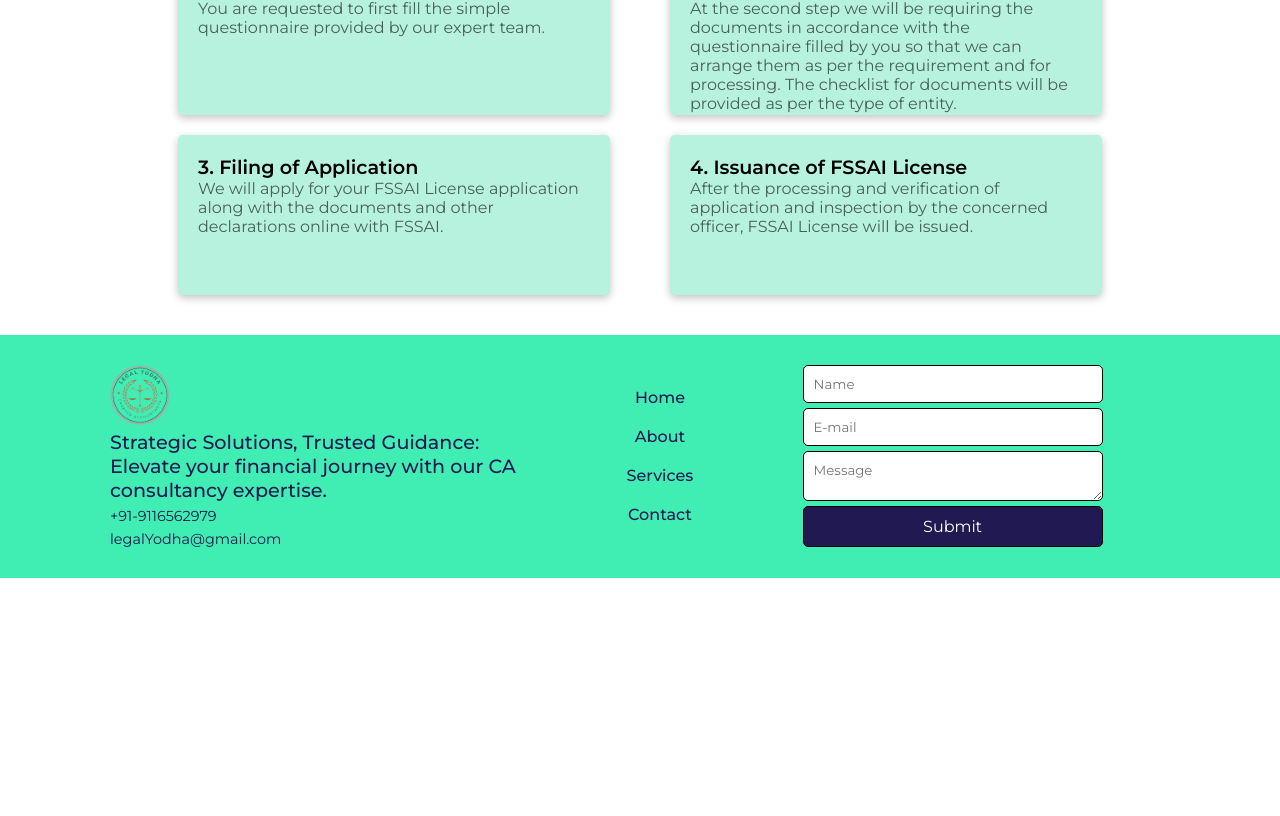
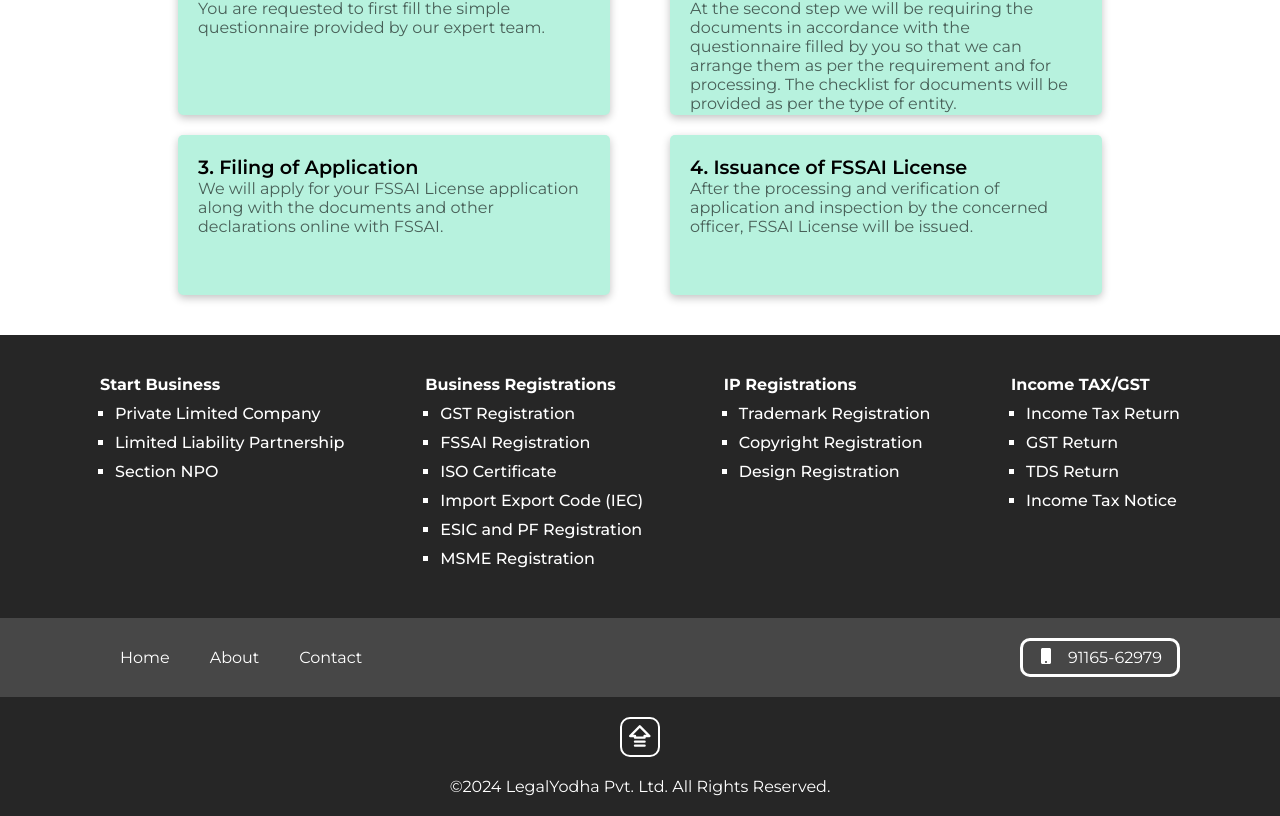
Before and after one commit to lakhan06/legalYodha, a React (Vite) app: page /FSSAI_Registration in a window 1280 px wide. Shown: the part 1075-1891 px from the top of the page. Before the commit the page ends 1653 px from the top, so only its background shows below. Built offline with nearby package versions, Linux system fonts and the light colour scheme.

Commit message:
footer changed

```diff
--- a/src/components/footer/Footer.css
+++ b/src/components/footer/Footer.css
@@ -1,157 +1,123 @@
-.footerContainer {
-  display: flex;
-  justify-content: space-between;
-  flex-wrap: wrap;
-  background-color: rgb(64, 237, 179);
-  padding: 30px 70px;
-  color: #211951;
-}
-
-.footerLeft {
-  flex: 1;
-  display: flex;
-  flex-direction: column;
-  gap: 5px;
-  margin-left: 40px;
-}
-
-.footerLeft img {
-  width: 60px;
-}
-
-.footerLeft p {
-  font-size: 1.2rem;
-  font-weight: 500;
-}
-
-.footerLeft .phmail {
-  font-size: 0.9rem;
-}
-
-.footerMiddle {
-  flex: 0.7;
-  font-weight: 500;
-  display: flex;
-  justify-content: center;
-}
-
-.footerMiddle ul {
-  list-style: none;
+.footerSection {
   display: flex;
   flex-direction: column;
   justify-content: center;
   align-items: center;
-  gap: 20px;
+  background-color: #262626;
+  color: white;
 }
 
-.footerMiddle ul li {
+.footServiceContainer {
+  width: 100vw;
+  display: flex;
+  justify-content: space-between;
+  padding: 40px 100px;
+}
+
+.ftrServiceColumn h4 {
+  margin-bottom: 10px;
+}
+
+.ftrServiceColumn ul {
+  margin-left: 15px;
+}
+
+.ftrServiceColumn ul li {
+  margin: 10px 0;
+  list-style: square;
+  cursor: pointer;
+  font-weight: 500;
+}
+
+.ftrServiceColumn ul li:hover {
+  color: var(--light1);
+}
+
+/* footer Strip section */
+
+.footerStrip {
+  display: flex;
+  justify-content: space-between;
+  align-items: center;
+  width: 100vw;
+  background-color: #474747;
+  padding: 20px 100px;
+}
+
+.footerStripLinks {
+  display: flex;
+  justify-content: space-between;
+}
+
+.footerStripLinks p {
+  cursor: pointer;
+  margin: 0px 20px;
+}
+
+.footerStripLinks p:hover {
+  color: var(--light1);
+}
+
+.ftrPhoneButton {
+  display: flex;
+  justify-content: space-between;
+  width: 160px;
+  border: 3px solid ;
+  padding: 7px 15px;
+  border-radius: 10px;
   cursor: pointer;
 }
-.footerMiddle ul li:hover {
-  transform: scale(1.05);
-  transition: ease-in-out 200ms;
-  text-shadow: 3px 3px 5px rgba(255, 255, 255, 0.66);
+
+.ftrPhoneButton:hover {
+  color: var(--light1);
 }
 
-.footerRight {
-  flex: 1;
-  display: flex;
-  flex-direction: column;
-  justify-content: center;
-  align-items: center;
-  gap: 5px;
+.copyrightLine {
+  margin: 20px;
+  text-align: center;
 }
 
-.footerRight input {
-  width: 300px;
-  border-radius: 5px;
-  padding: 10px 10px;
-  border: 1px solid black;
-}
-
-.footerRight textarea {
-  width: 300px;
-  height: 50px;
-  border-radius: 5px;
-  padding: 10px 10px;
-  border: 1px solid black;
-}
-
-.footerRight .frmBtn {
-  background-color: #211951;
-  width: 300px;
-  border-radius: 5px;
-  padding: 10px 10px;
-  border: 1px solid black;
-  color: white;
+.onTopFooter {
   display: flex;
   justify-content: center;
   align-items: center;
+  font-size: 1.6rem;
+  border: 2px solid;
+  border-radius: 10px;
+  width: 40px;
+  height: 40px;
   cursor: pointer;
+  margin-top: 20px;
 }
 
-.footerRight .frmBtn:hover {
-  background-color: #2f2374;
+.onTopFooter:hover {
+  color: var(--light1);
 }
 
-/* Default styles that apply to all screen sizes */
 
-/* Mobile devices (320px - 480px) */
-@media only screen and (max-width: 680px) {
-  /* CSS styles specific to mobile devices */
-  .footerContainer {
-    display: block;
-    justify-content: space-between;
-    padding: 30px 20px;
-  }
-
-  .footerLeft {
-    margin-left: 0;
-  }
-
-  .footerMiddle {
-    width: min-content;
-    margin: 30px 0;
-  }
-
-  .footerMiddle ul {
-    align-items: start;
-    gap: 10px;
-  }
-
-}
-
-/* iPads, Tablets (481px - 768px) */
-@media only screen and (min-width: 680px) and (max-width: 768px) {
-  /* CSS styles specific to iPads and Tablets */
-  .footerLeft {
-    margin-left: 10px;
-  }
-
-  .footerRight input {
-    width: 200px;
-  }
-
-  .footerRight textarea {
-    width: 200px;
-  }
-
-  .footerRight .frmBtn {
-    width: 200px;
+@media only screen and (max-width: 1100px) {
+  .footServiceContainer {
+    padding: 40px 30px;
   }
 }
 
-/* Small screens, laptops (769px - 1024px) */
-@media only screen and (min-width: 769px) and (max-width: 1024px) {
-  /* CSS styles specific to small screens and laptops */
+@media only screen and (max-width: 750px) {
+  .footServiceContainer {
+    flex-direction: column;
+    gap: 20px;
+  }
+
+  .footerStrip {
+    flex-direction: column;
+    gap: 20px;
+    padding: 20px 0;
+  }
 }
 
-/* Desktops, large screens (1025px - 1200px) */
-@media only screen and (min-width: 1025px) and (max-width: 1200px) {
-  /* CSS styles specific to desktops and large screens */
+@media only screen and (max-width: 350px) {
+
+  .footerStripLinks p {
+    cursor: pointer;
+    margin: 0px 10px;
+  }
 }
-
-/* Larger than 1200px (Extra large screens) */
-@media only screen and (min-width: 1201px) {
-  /* CSS styles specific to extra large screens */
-}
--- a/src/components/footer/Footer.jsx
+++ b/src/components/footer/Footer.jsx
@@ -1,50 +1,68 @@
 import './Footer.css'
-import logo from '../../images/logo.png';
-// import PhoneIcon from '@mui/icons-material/Phone';
-// import EmailIcon from '@mui/icons-material/Email';
-// import HomeIcon from '@mui/icons-material/Home';
-// import InfoIcon from '@mui/icons-material/Info';
-// import FactCheckIcon from '@mui/icons-material/FactCheck';
-
-// <HomeIcon sx={{ color: pink[500] }} />
+import { FaMobile } from "react-icons/fa";
+import { PiArrowFatLinesUpBold } from "react-icons/pi";
 
 const Footer = () => {
     return (
-        <div>
-            <div className="footerContainer">
-
-                <div className="footerLeft">
-                    <img src={logo} alt="Logo" />
-                    <p>Strategic Solutions, Trusted Guidance: Elevate your financial journey with our CA consultancy expertise. </p>
-                    <div className="phmail ph">
-                        {/* <span>{PhoneIcon}</span> */}
-                        <span>+91-9116562979</span>
-                    </div>
-                    <div className="phmail mail">
-                        {/* <span>{EmailIcon}</span> */}
-                        <span>legalYodha@gmail.com</span>
-                    </div>
-                </div>
-
-                <div className="footerMiddle">
+        <section className='footerSection'>
+            <div className="footServiceContainer">
+                <div className="ftrServiceColumn">
+                    <h4>Start Business</h4>
                     <ul>
-                        <li> Home</li>
-                        <li> About</li>
-                        <li>Services</li>
-                        <li>Contact</li>
+                        <li>Private Limited Company</li>
+                        <li>Limited Liability Partnership</li>
+                        <li>Section NPO</li>
                     </ul>
                 </div>
-
-                <div className="footerRight">
-                    <input type="text" placeholder='Name' />
-                    <input type="email" placeholder='E-mail' />
-                    <textarea name="Message" placeholder='Message' id="" cols="30" rows="10"></textarea>
-                    <div className='frmBtn'>Submit</div>
+                <div className="ftrServiceColumn">
+                    <h4>Business Registrations</h4>
+                    <ul>
+                        <li>GST Registration</li>
+                        <li>FSSAI Registration</li>
+                        <li>ISO Certificate</li>
+                        <li>Import Export Code (IEC)</li>
+                        <li>ESIC and PF Registration</li>
+                        <li>MSME Registration</li>
+                    </ul>
+                </div>
+                <div className="ftrServiceColumn">
+                    <h4>IP Registrations</h4>
+                    <ul>
+                        <li>Trademark Registration</li>
+                        <li>Copyright Registration</li>
+                        <li>Design Registration</li>
+                    </ul>
+                </div>
+                <div className="ftrServiceColumn">
+                    <h4>Income TAX/GST</h4>
+                    <ul>
+                        <li>Income Tax Return</li>
+                        <li>GST Return</li>
+                        <li>TDS Return</li>
+                        <li>Income Tax Notice</li>
+                    </ul>
                 </div>
             </div>
 
+            <div className="footerStrip">
+                <div className="footerStripLinks">
+                    <p>Home</p>
+                    <p>About</p>
+                    <p>Contact</p>
+                </div>
+                <a href="tel:9116562979">
+                    <div className="ftrPhoneButton">
+                        <FaMobile className='ftrMobileLogo' />
+                        <p>91165-62979</p>
+                    </div>
+                </a>
+            </div>
 
-        </div>
+            <span onClick={() => window.scrollTo(0, 0)} className='onTopFooter'><PiArrowFatLinesUpBold /></span>
+
+            <p className='copyrightLine'>©2024 LegalYodha Pvt. Ltd. All Rights Reserved.</p>
+
+        </section>
     )
 }
 
```
Also changed, not shown: src/App.jsx (+4 -4 lines).
